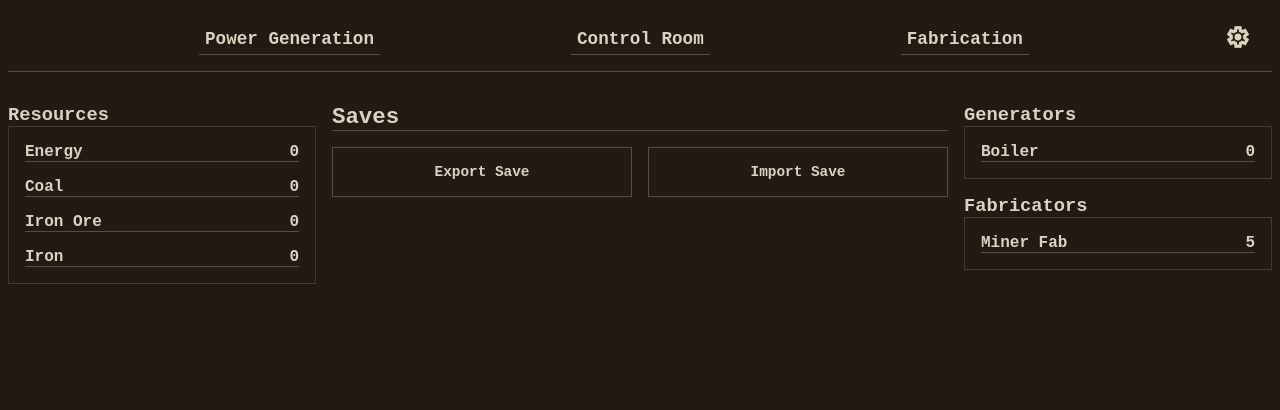
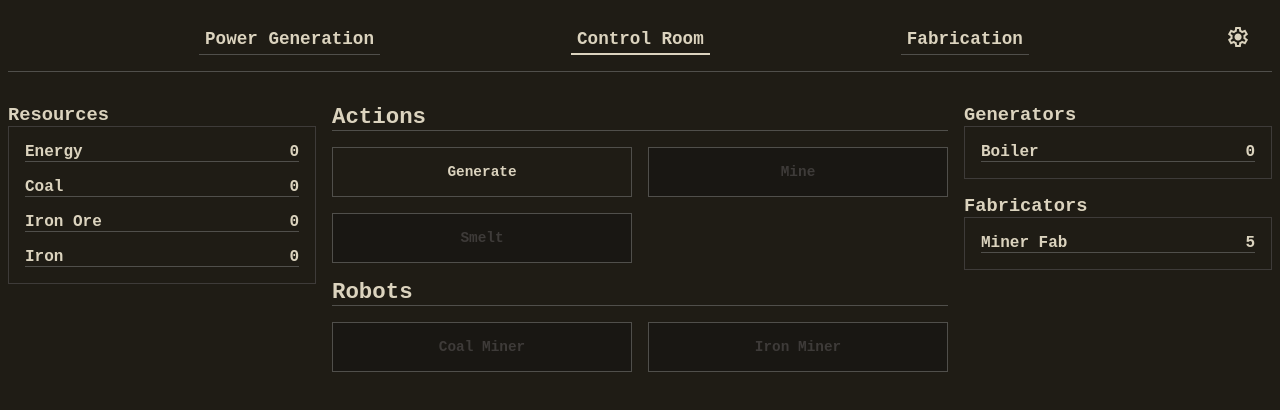
Before and after one commit to elkalt/refragment, a SvelteKit app: page / in a window 1280 px wide. Shown: the top 410 px of the page. Built offline with nearby package versions, Linux system fonts and the light colour scheme.

Commit message:
remove testing flag

```diff
--- a/src/routes/+page.svelte
+++ b/src/routes/+page.svelte
@@ -18,7 +18,7 @@
     "Control Room",
     "Fabrication",
   ]
-  let currentModule = "config"
+  let currentModule = "Control Room";
 
   onMount(() => {
     if (typeof window === "undefined") return;
```
